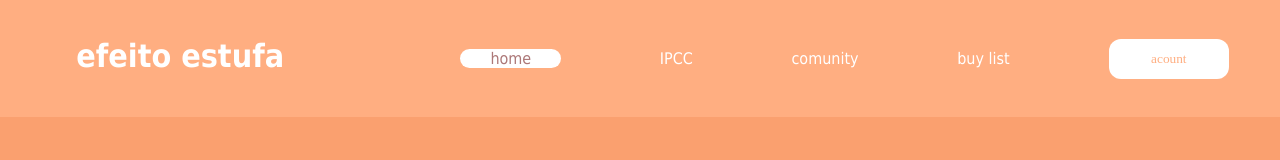
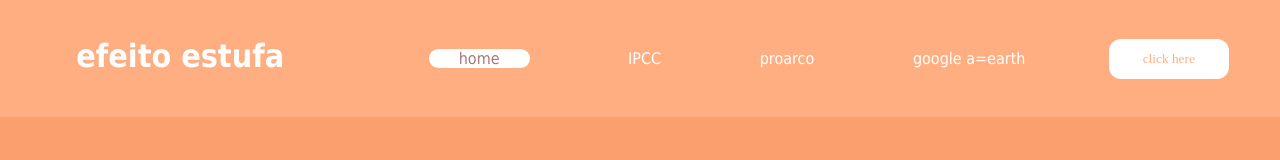
Before and after one commit to Joaohelloword/teste001AG, a plain HTML site: page index.html in a window 1280 px wide. Shown: the top 160 px of the page. Drawn offline with nearby package versions, Linux system fonts and the light colour scheme.

Commit message:
Update index.html

```diff
--- a/index.html
+++ b/index.html
@@ -18,13 +18,13 @@
                               <nav>
                                    <ul>
                                         <li><a href="index.html" class="active">home</a>                         </li>
-                                        <li><a href="https://www.ipcc.ch/" target="_blank">IPCC</a></li>
-                                        <li><a href="../comunidade/comunidade.html">comunity</a></li>
-                                        <li><a href="../carrinho/carrinho.html">buy list</a></li>
+                                        <li><a href="httpswww.ipcc.ch/" target="_blank">IPCC</a></li>
+                                        <li><a href="..https://ipam.org.br/glossario/proarco/" target="_blank">proarco</a></li>
+                                        <li><a href="https://earth.google.com/web/@-12.21702313,-57.4400898,360.57032747a,58.42346589d,57.07882671y,119.51684867h,37.2707466t,0r/data=CjkaNxIxCiUweDkzOWRiMWU3NDgzNzAzMTk6MHhjNjYyNjhlMjdkMjE4MWZiKghTVEFURSBPRhgBIAE6AwoBMA">google a=earth</a></li>
                                    </ul>
                               </nav>
                          <div class="conta">
-                              <a href="../conta/conta.html"><button>acount</button></a>
+                              <a href="https://www.facebook.com/groups/413661662038081/?locale=pt_BR"><button>click here</button></a>
                     </div>
                </div>
           </div>
```
